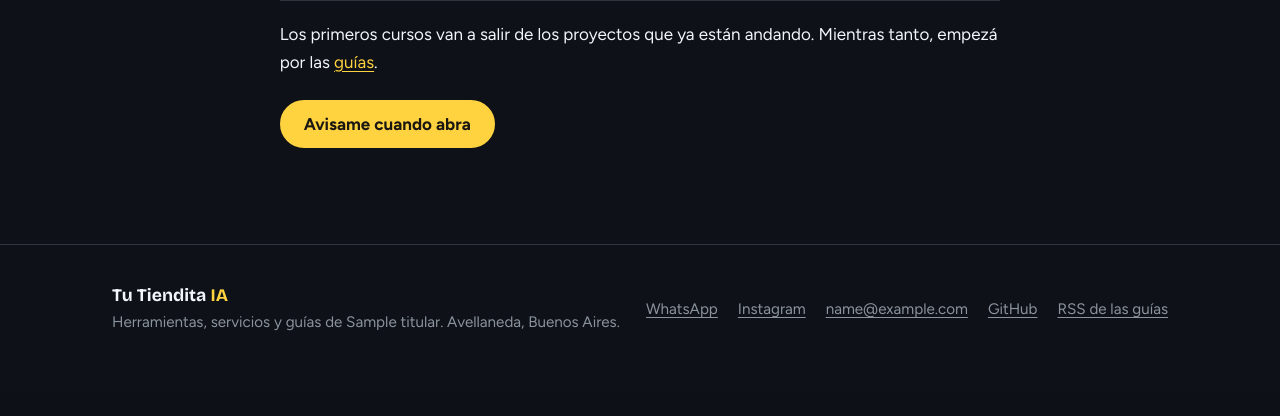
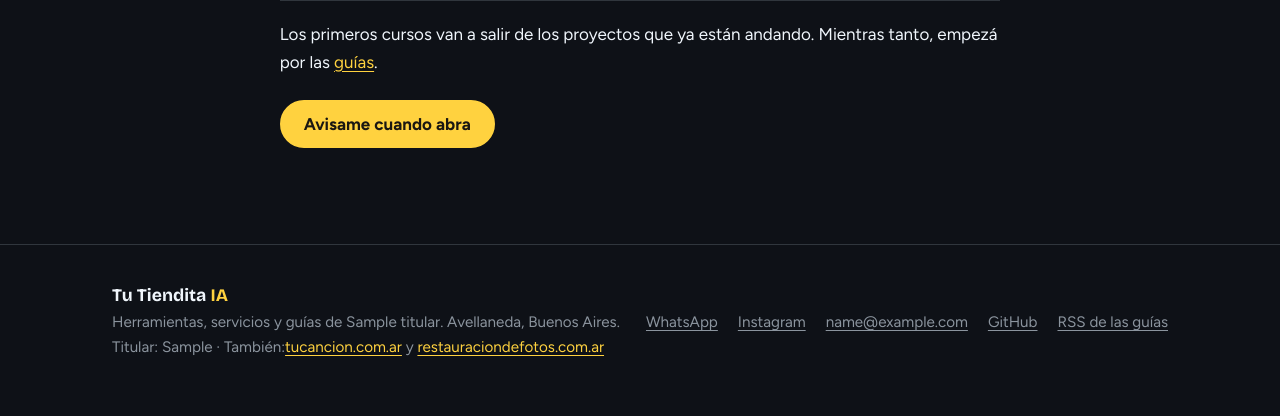
Before and after one commit to serranicolasp2-sudo/TuTiendita-Ecosistema, a Django app: template templates/core/campus.html in a window 1280 px wide. Shown: the part 689-1105 px from the top of the page. Before the commit the page ends 1020 px from the top, so only its background shows below. Run offline with Django 5.2, Linux system fonts and the light colour scheme; the template is opened without the code that fills it: most values are stand-ins (such as "Sample title", 1, 10 or a date in 2020).

Commit message:
pie: titular legal para la verificación de Meta

```diff
--- a/apps/core/context_processors.py
+++ b/apps/core/context_processors.py
@@ -2,4 +2,5 @@ from django.conf import settings
 
 
 def sitio(request):
-    return {"contacto": settings.CONTACTO, "site_url": settings.SITE_URL, "titular": settings.TITULAR}
+    return {"contacto": settings.CONTACTO, "site_url": settings.SITE_URL, "titular": settings.TITULAR,
+            "titular_legal": settings.TITULAR_LEGAL}
--- a/config/settings/base.py
+++ b/config/settings/base.py
@@ -18,6 +18,9 @@ ALLOWED_HOSTS = env.list("ALLOWED_HOSTS", default=["localhost", "127.0.0.1"])
 CSRF_TRUSTED_ORIGINS = env.list("CSRF_TRUSTED_ORIGINS", default=[])
 SITE_URL = env("SITE_URL", default="http://localhost:8000")
 TITULAR = "Nicolás Serra"
+# Nombre legal tal como figura en ARCA (pedido del usuario, 28/10: identifica al titular para la verificación del
+# negocio en Meta). El CUIT no va acá: lleva el DNI, que este sitio no publica (test_paginas); está en las webs de venta.
+TITULAR_LEGAL = "Nicolas Pedro Serra"
 
 INSTALLED_APPS = [
     "django.contrib.staticfiles",
--- a/templates/base.html
+++ b/templates/base.html
@@ -46,6 +46,7 @@
       <div>
         <p class="pie__marca">Tu Tiendita <b>IA</b></p>
         <p class="pie__texto">Herramientas, servicios y guías de {{ titular }}. Avellaneda, Buenos Aires.</p>
+        <p class="pie__texto">Titular: {{ titular_legal }} · También:<a href="https://tucancion.com.ar/" rel="noopener">tucancion.com.ar</a> y <a href="https://restauraciondefotos.com.ar/" rel="noopener">restauraciondefotos.com.ar</a></p>
       </div>
       <ul class="pie__enlaces">
         {% if contacto.whatsapp %}<li><a href="https://wa.me/{{ contacto.whatsapp }}" rel="noopener">WhatsApp</a></li>{% endif %}
```
